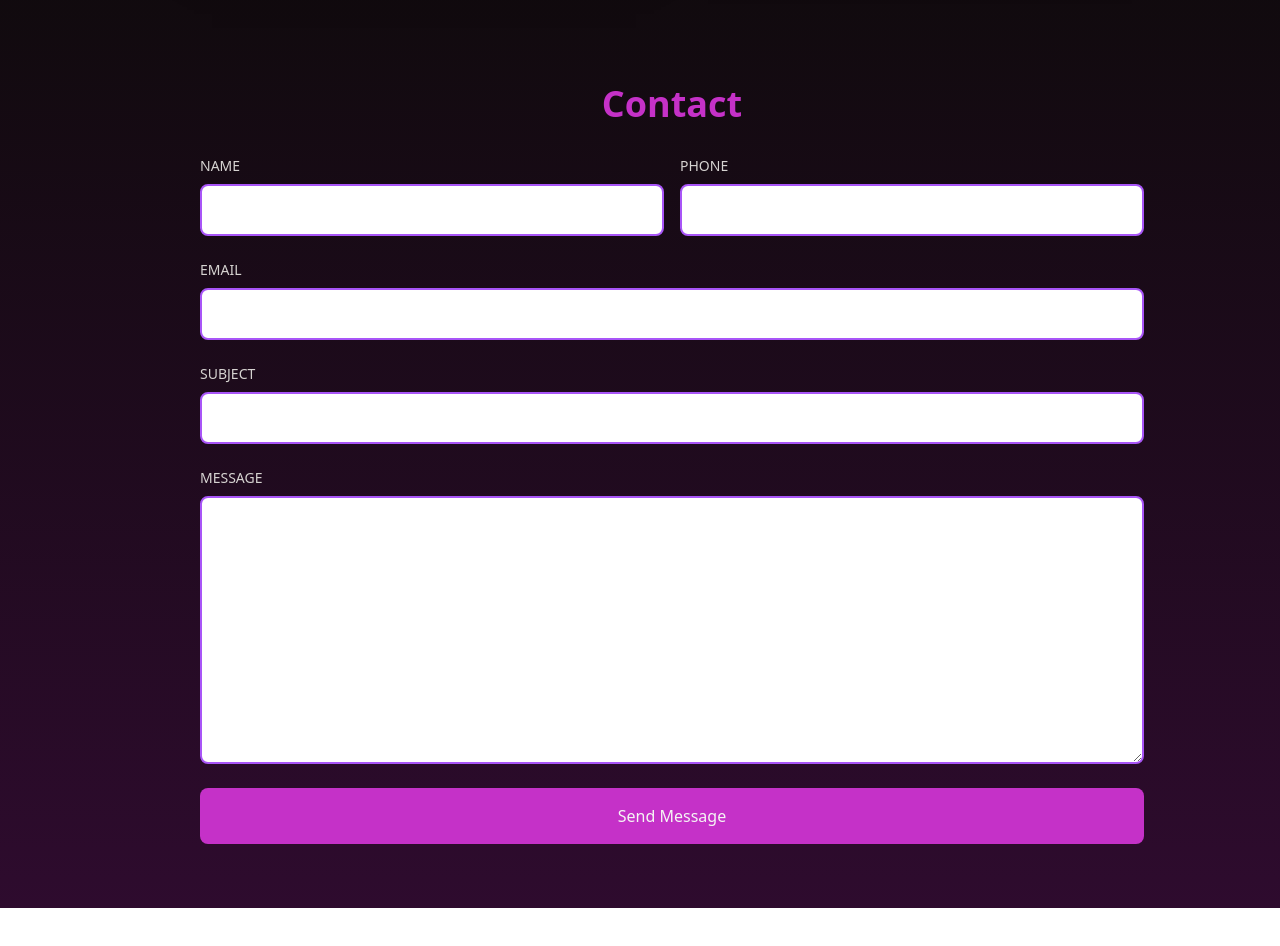
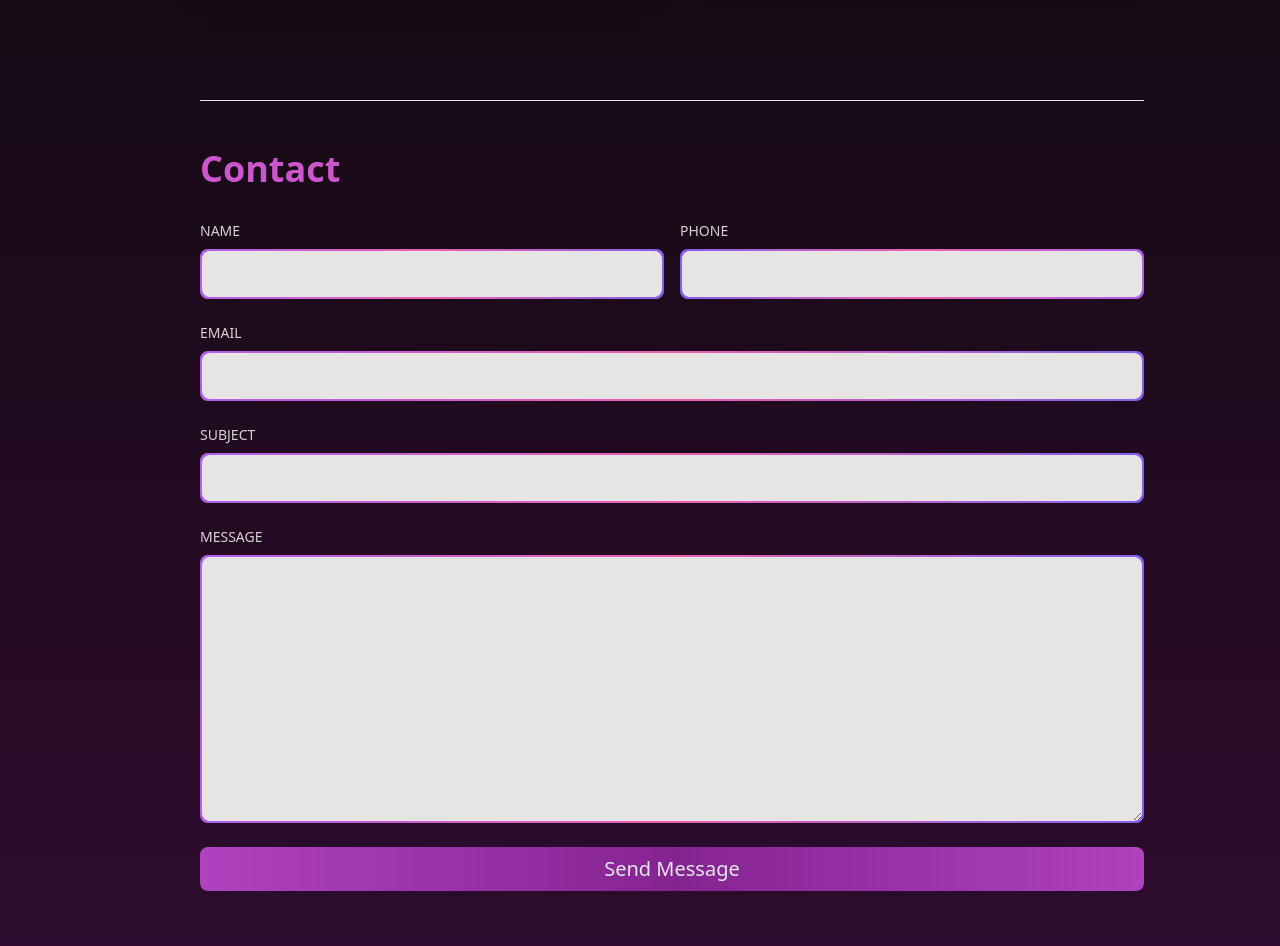
Before and after one commit to AustinMH0/personal-website, a React (Vite) app in the folder my-react-app/: page / in a window 1280 px wide. Shown: the part 2100-3046 px from the top of the page. Before the commit the page ends 3008 px from the top, so only its background shows below. Built offline with nearby package versions, Linux system fonts and the light colour scheme.

Commit message:
Changed border color of Contact cells, added animated gradient to Send Message button

```diff
--- a/my-react-app/src/App.jsx
+++ b/my-react-app/src/App.jsx
@@ -10,7 +10,7 @@ import React from "react";
 function App() {
 
   return (
-    <div className='bg-gradient-to-b from-black from-40% via-stone-950 via-65% to-[#2e0b2e]'>
+    <div className='bg-gradient-to-b from-black from-40% via-stone-950 via-55% to-[#2e0b2e]'>
       <Sidenav />
       <Main />
       <Work />
--- a/my-react-app/src/components/Contact.jsx
+++ b/my-react-app/src/components/Contact.jsx
@@ -3,7 +3,8 @@ import React from 'react'
 const Contact = () => {
   return (
     <div id='contact' className='max-w-[1040px] m-auto md:pl-20 p-4 py-16'>
-        <h1 className='py-4 text-4xl font-bold text-center text-[#c531c8]'>
+        <hr class="h-px my-8 bg-stone-200 border-1 rounded-lg dark:bg-stone-700"></hr>
+        <h1 className='py-4 text-4xl font-bold text-justify text-[#cd56cf]'>
             Contact
         </h1>
         <form
@@ -11,29 +12,40 @@ const Contact = () => {
         method='POST'
         encType='multipart/form-data'
         >
-            <div className='grid md:grid-cols-2 gap-4 w-full py-2 text-stone-300'>
+            <div className='grid md:grid-cols-2 gap-4 w-full py-2'>
                 <div className='flex flex-col'>
                     <label className='uppercase text-sm py-2 text-stone-300'>Name</label>
-                    <input className='border-2 rounded-lg p-3 flex border-purple-500 text-black' type='text' name='name'/>
+                    <div className='rounded-lg bg-gradient-to-r from-[#AF60EB] via-[#EB60B1] to-[#8260EB] p-0.5'>
+                        <input className='h-full w-full bg-stone-200 rounded-lg p-3 flex text-black' type='text' name='name'/>
+                    </div>
                 </div>
                 <div className='flex flex-col'>
                     <label className='uppercase text-sm py-2 text-stone-300'>Phone</label>
-                    <input className='border-2 rounded-lg p-3 flex border-purple-500 text-black' type='text' name='phone'/>
+                    <div className='rounded-lg bg-gradient-to-l from-[#AF60EB] via-[#EB60B1] to-[#8260EB] p-0.5'>
+                        <input className='h-full w-full bg-stone-200 rounded-lg p-3 flex text-black' type='text' name='phone'/>
+                    </div>
+
                 </div>
             </div>
             <div className='flex flex-col py-2'>
                 <label className='uppercase text-sm py-2 text-stone-300'>Email</label>
-                <input className='border-2 rounded-lg p-3 flex border-purple-500 text-black' type='email' name='email'/>
+                <div className='rounded-lg bg-gradient-to-r from-[#AF60EB] via-[#EB60B1] to-[#8260EB] p-0.5'>
+                    <input className='h-full w-full bg-stone-200 rounded-lg p-3 flex text-black' type='email' name='email'/>
+                </div>
             </div>
             <div className='flex flex-col py-2'>
                 <label className='uppercase text-sm py-2 text-stone-300'>Subject</label>
-                <input className='border-2 rounded-lg p-3 flex border-purple-500 text-black' type='text' name='subject'/>
+                <div className='rounded-lg bg-gradient-to-r from-[#AF60EB] via-[#EB60B1] to-[#8260EB] p-0.5'>
+                    <input className='h-full w-full bg-stone-200 rounded-lg p-3 flex text-black' type='text' name='subject'/>
+                </div>
             </div>
             <div className='flex flex-col py-2'>
                 <label className='uppercase text-sm py-2 text-stone-300'>Message</label>
-                <textarea className='border-2 rounded-lg p-3 border-purple-500' rows='10' name='message'></textarea>
+                <div className='rounded-lg bg-gradient-to-r from-[#AF60EB] via-[#EB60B1] to-[#8260EB] p-0.5'>
+                    <textarea className='h-full w-full bg-stone-200 rounded-lg p-3 flex' rows='10' name='message'></textarea>
+                </div>
             </div>
-            <button className='bg-[#c531c8] text-stone-100 mt-4 w-full p-4 rounded-lg'>
+            <button className='bg-[#d45dd6] text-gray-200 mt-4 w-full p-4 rounded-lg bg-gradient-to-r from-[#db60eb] via-[#842491] to-[#db60eb] px-4 py-2 text-xl focus:ring ring-black ring-opacity-10 gradient element-to-rotate'>
                 Send Message
             </button>
         </form>
--- a/my-react-app/src/components/ProjectItem.jsx
+++ b/my-react-app/src/components/ProjectItem.jsx
@@ -9,8 +9,8 @@ const ProjectItem = ({img, title, stack, link}) => {
                 {title}
             </h3>
             <p className='pb-4 pt-2 text-white text-center'>{stack}</p>
-            <a style={{display: "table-cell"}} target="_blank" href={link}>
-                <p className='text-center p-3  rounded-lg bg-white text-gray-700 font-bold cursor-pointer text-lg'>
+            <a style={{display: 'inline'}} target="_blank" href={link}>
+                <p className='text-center p-2 rounded-lg bg-white text-stone-700 font-bold cursor-pointer text-lg'>
                   More Info
                 </p>
             </a>
--- a/my-react-app/src/index.css
+++ b/my-react-app/src/index.css
@@ -5,3 +5,28 @@
 * {
     scroll-behavior: smooth;
 }
+
+@layer utilities {
+    @keyframes gradientChange {
+        0% {
+            background-position: 50%
+        }
+
+        50% {
+            background-position: 25%
+        }
+
+        100% {
+            background-position: 50%
+        }
+    }
+
+    .gradient {
+        background: linear-gradient(90deg, color1, color2);
+        background-size: 200% 200%;
+    }
+
+    .element-to-rotate {
+        animation: gradientChange 6s ease infinite;
+    }
+}
```
